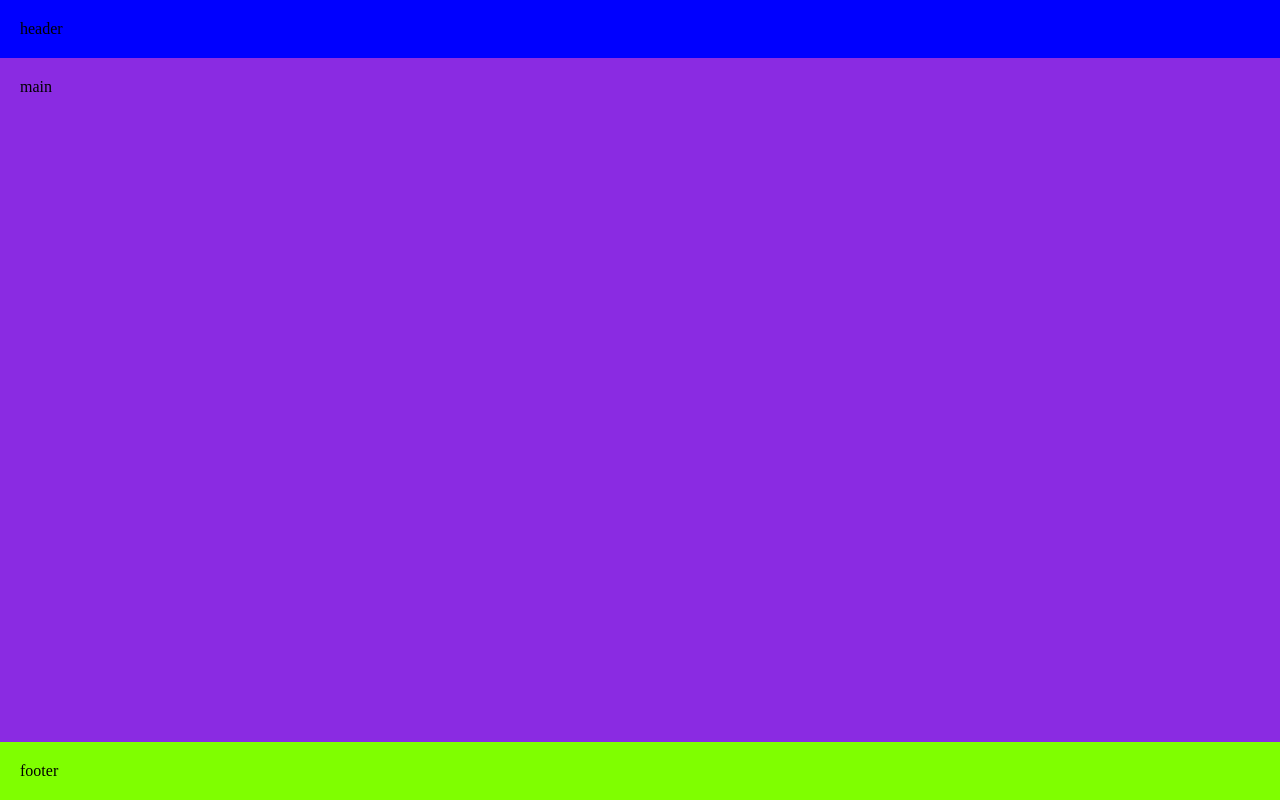
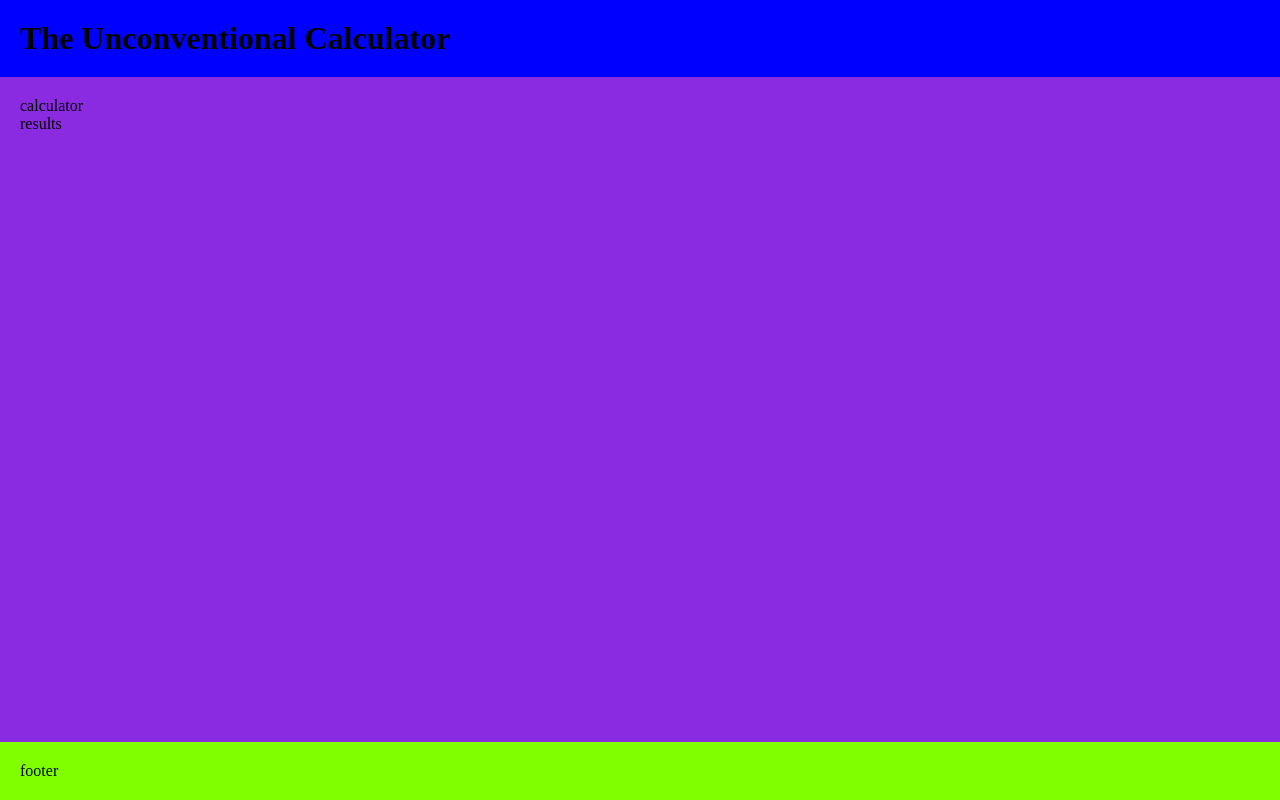
Before and after one commit to carlosvoliv/unconventional-calculator, a plain HTML site: page index.html in a window 1280 px wide. Drawn offline with Linux system fonts and the light colour scheme.

Commit message:
basic html

```diff
--- a/index.html
+++ b/index.html
@@ -10,9 +10,20 @@
 
 <body>
 
-  <header>header</header>
+  <header>
+    <h1>The Unconventional Calculator</h1>
+  </header>
 
-  <main>main</main>
+  <main>
+
+    <section id="calculator">
+      calculator
+    </section>
+    <section id="results">
+      results
+    </section>
+
+  </main>
 
   <footer>footer</footer>
 
```
